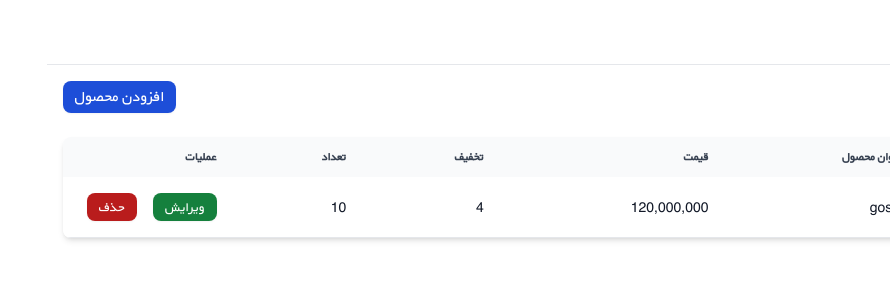
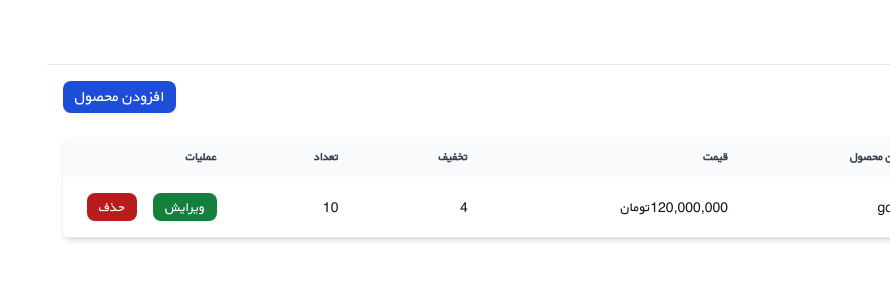
Before and after one commit to mahlakhalili/admin-pannel, a React (Vite) app: page /product/list in a window 1280 px wide. Shown: the top 300 px of the page, without its empty margins (390-1280 px from the left). Built offline with nearby package versions, Linux system fonts and the light colour scheme; data requests are answered from the project's data file; grey boxes are pictures that could not be loaded.

Commit message:
Update ProductList.jsx

```diff
--- a/src/pages/ProductList.jsx
+++ b/src/pages/ProductList.jsx
@@ -67,7 +67,7 @@ const TableRow = ({ row, id, title, price, discount, count }) => {
 		<tr key={id}>
 			<td>{row}</td>
 			<td>{title}</td>
-			<td>{numberToCurrency(+price)}</td>
+			<td>{numberToCurrency(+price)}تومان</td>
 			<td>{discount || 0}</td>
 			<td>{count}</td>
 			<td>
```
